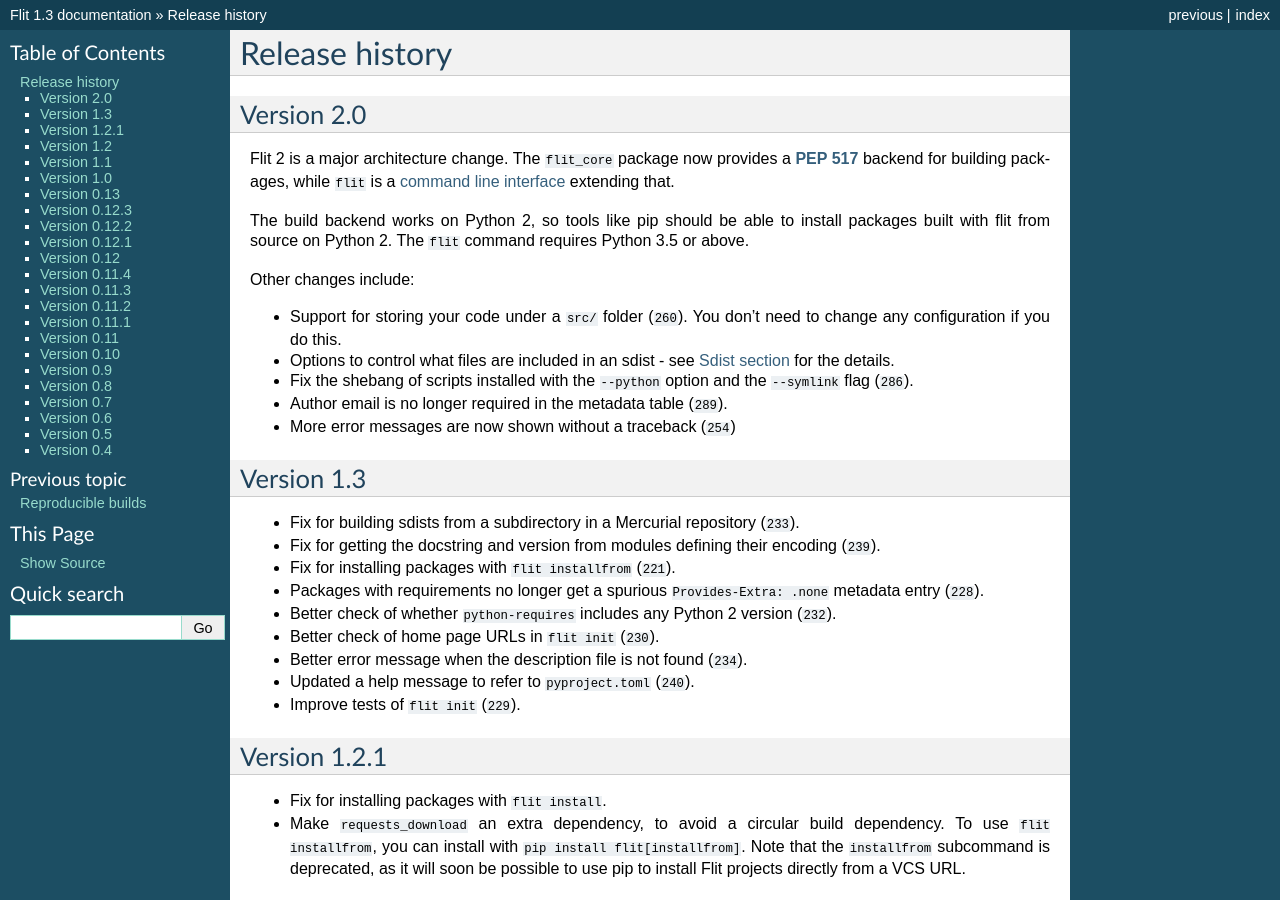
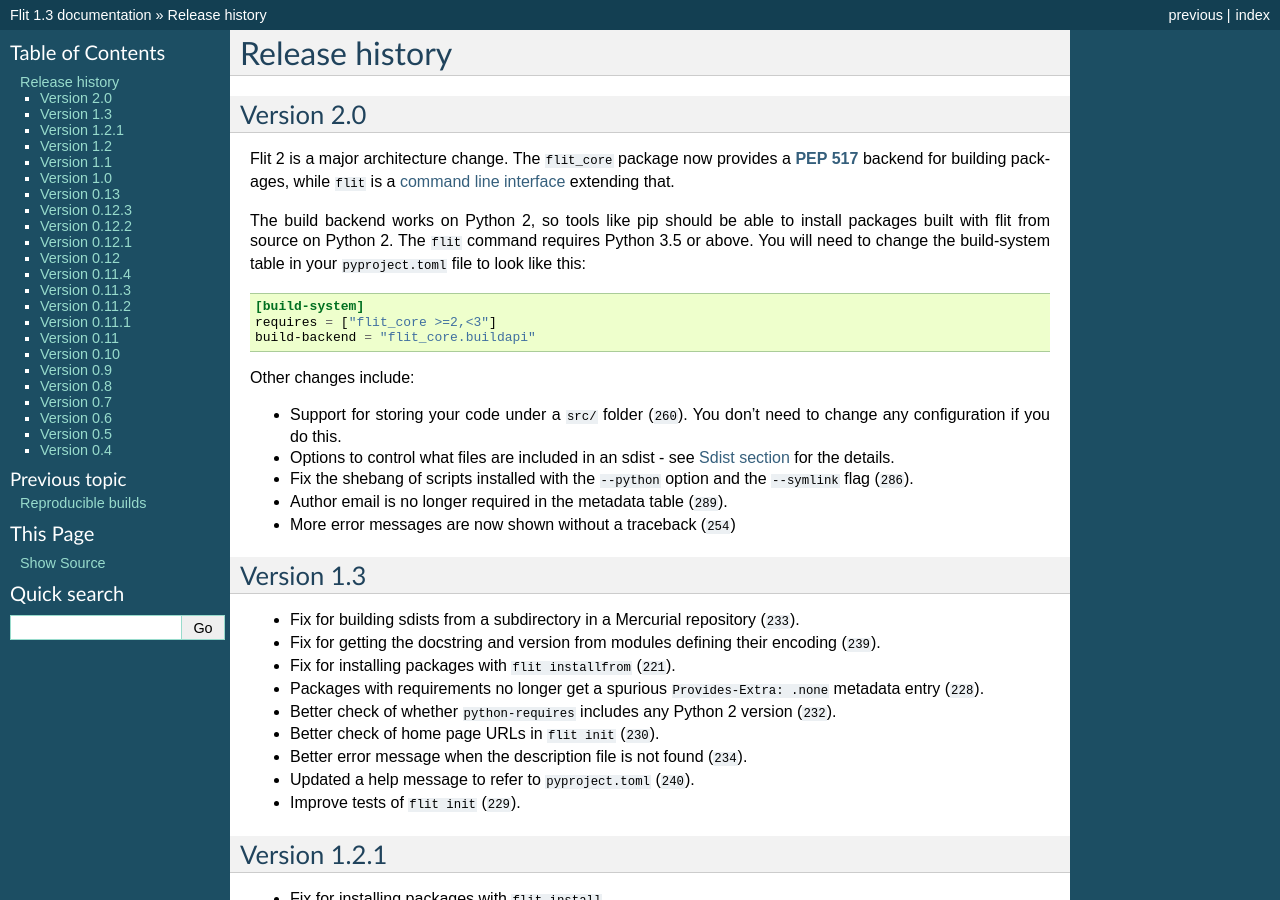
Before and after one commit to pypa/flit, a Sphinx documentation site: the page built from doc/history.rst, in a window 1280 px wide and 900 px high. Built offline with Sphinx 7.4.7, drawn with Linux system fonts in a browser that asks for light colours; cross-references to code outside the pages are shown as plain code.

Commit message:
Update build-system table in docs

```diff
--- a/doc/history.rst
+++ b/doc/history.rst
@@ -11,6 +11,14 @@
 The build backend works on Python 2, so tools like pip should be able to install
 packages built with flit from source on Python 2.
 The ``flit`` command requires Python 3.5 or above.
+You will need to change the build-system table in your ``pyproject.toml`` file
+to look like this:
+
+.. code-block:: toml
+
+    [build-system]
+    requires = ["flit_core >=2,<3"]
+    build-backend = "flit_core.buildapi"
 
 Other changes include:
 
--- a/doc/pyproject_toml.rst
+++ b/doc/pyproject_toml.rst
@@ -21,8 +21,8 @@
 .. code-block:: toml
 
     [build-system]
-    requires = ["flit"]
-    build-backend = "flit.buildapi"
+    requires = ["flit_core >=2,<3"]
+    build-backend = "flit_core.buildapi"
 
 Metadata section
 ----------------
```
